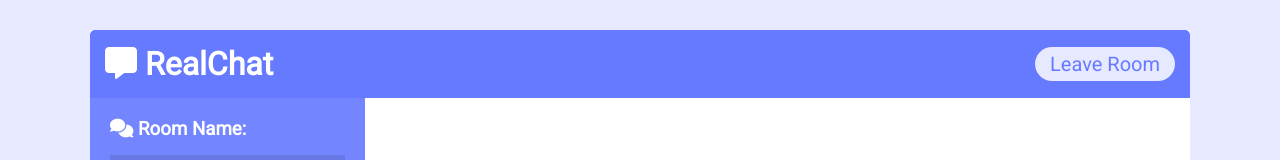
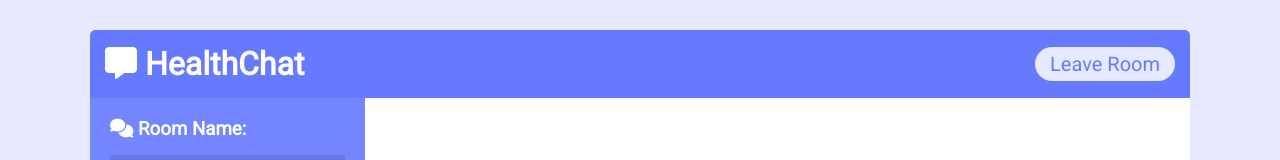
Before and after one commit to 2003SakshamSingh/HealthChat, a website: page public/chat.html in a window 1280 px wide. Shown: the top 160 px of the page. Drawn offline with nearby package versions, Linux system fonts and the light colour scheme; no server answers.

Commit message:
Update chat.html

```diff
--- a/public/chat.html
+++ b/public/chat.html
@@ -13,7 +13,7 @@
 <body>
     <div class="chat-container">
         <header class="chat-header">
-            <h1><i class="fa-solid fa-message"></i> RealChat </h1>
+            <h1><i class="fa-solid fa-message"></i> HealthChat </h1>
             <a href="index.html" class="btn">Leave Room</a>
         </header>
         <main class="chat-main">
```
